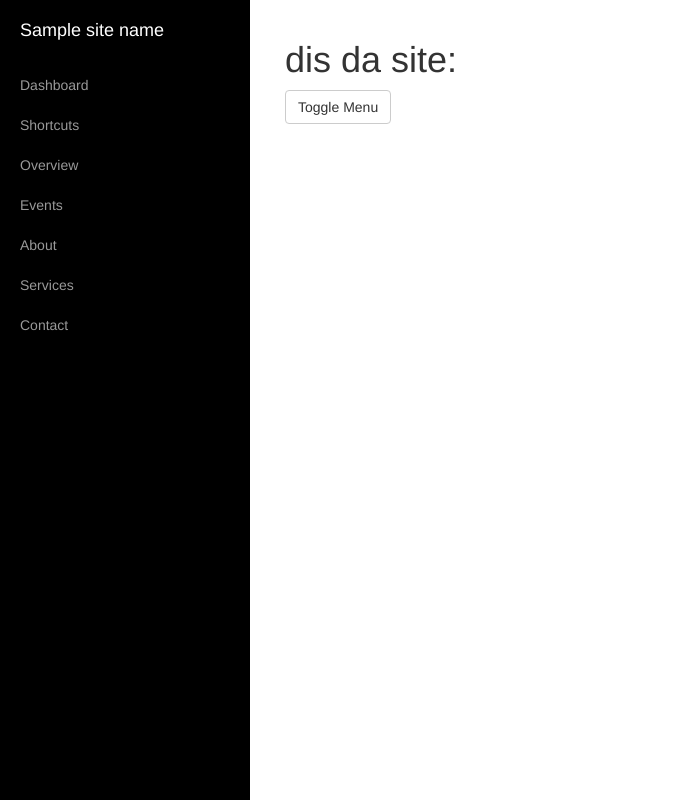
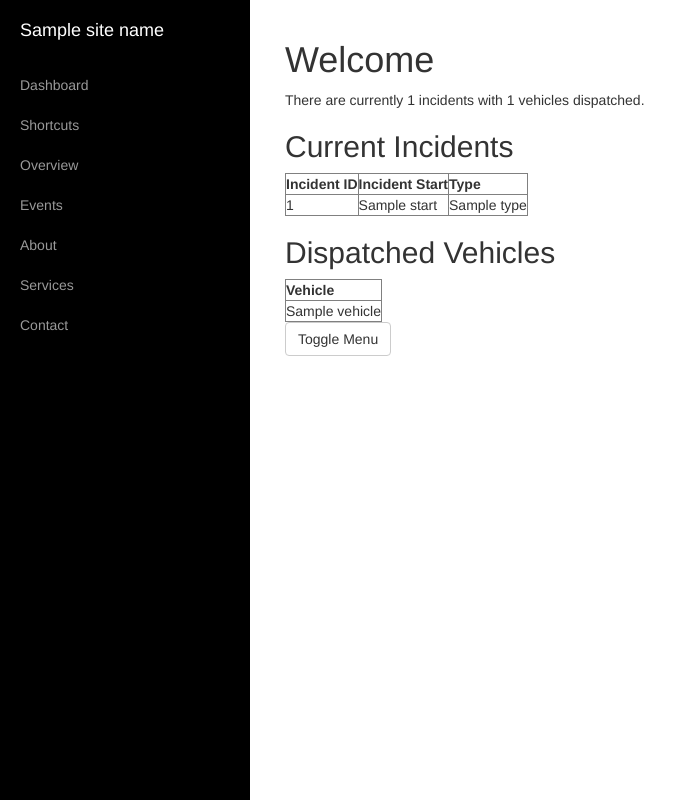
Before and after one commit to devights/emergency-tracker, a Django app: template app/templates/index.html in a window 1280 px wide. Shown: the whole page, without its empty margins (0-683 px from the left). Run offline with Django 3.2, Linux system fonts and the light colour scheme; the template is opened without the code that fills it: most values are stand-ins (such as "Sample title", 1, 10 or a date in 2020); some libraries are stand-ins or nearby versions.

Commit message:
adding incidents and vehicles to frontpage

```diff
--- a/app/templates/index.html
+++ b/app/templates/index.html
@@ -1,4 +1,35 @@
 {% extends "base.html" %}
 {% block content %}
-<h1> dis da site: </h1>
+<h1> Welcome</h1>
+    <p>There are currently {{ incidents|length }} incidents with {{ dispatched_vehicles|length }} vehicles dispatched.</p>
+    <div id="incident_list">
+    <h2>Current Incidents</h2>
+        <table border="1">
+        <tr>
+            <th>Incident ID</th>
+            <th>Incident Start</th>
+            <th>Type</th>
+        </tr>
+            {% for incident in incidents %}
+            <tr>
+                <td>{{ incident.incident_id }}</td>
+                <td>{{ incident.start }}</td>
+                <td>{{ incident.type.type_name }}</td>
+            </tr>
+            {% endfor %}
+        </table>
+    </div>
+    <div id="vehicle_list">
+    <h2>Dispatched Vehicles</h2>
+    <table border="1">
+        <tr>
+            <th>Vehicle</th>
+        </tr>
+        {% for vehicle in dispatched_vehicles %}
+        <tr>
+            <td>{{ vehicle.name }}</td>
+        </tr>
+        {% endfor %}
+    </table>
+    </div>
 {% endblock %}
```
Also changed, not shown: app/views.py (+12 -2 lines).
